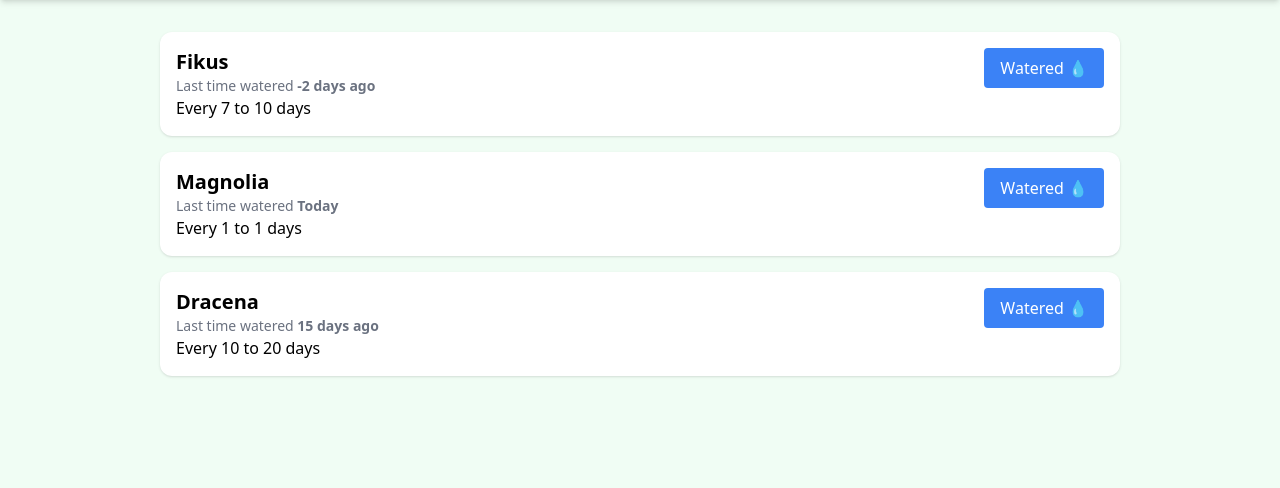
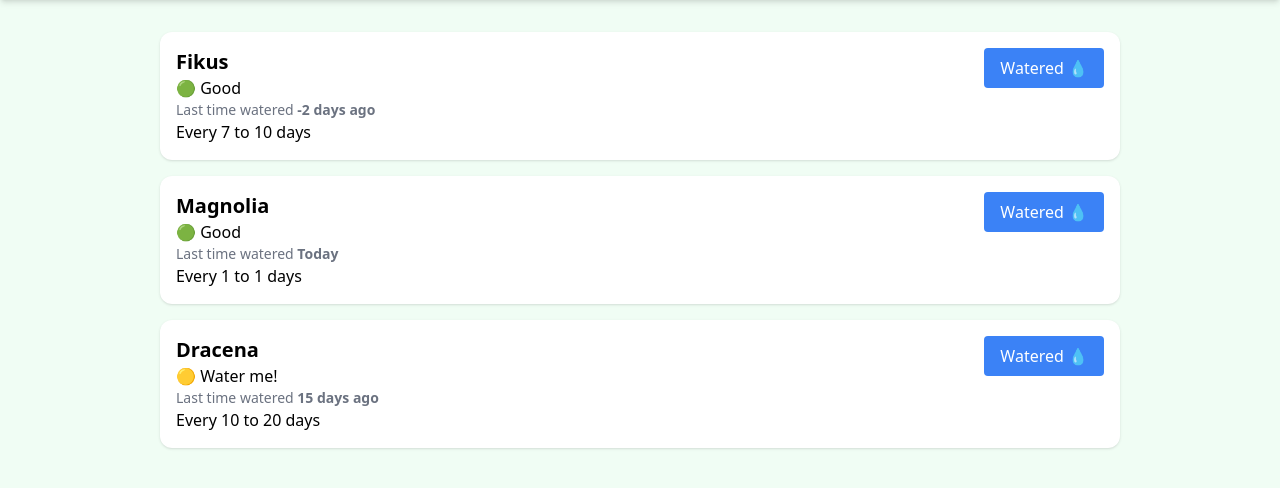
Before and after one commit to PLudrak/waterring, a FastAPI app: page / in a window 1280 px wide. Shown: the part 75-563 px from the top of the page. Run offline with FastAPI, Linux system fonts and the light colour scheme; some libraries are stand-ins or nearby versions.

Commit message:
added plants status display

```diff
--- a/app/routers/plants.py
+++ b/app/routers/plants.py
@@ -22,6 +22,7 @@ def home(request: Request, db: Session = Depends(get_db)):
         plant.status = watering_status(
             days_since, plant.watering_interval_max, plant.watering_interval_min
         )
+
     return templates.TemplateResponse(
         request, "index.html", {"request": request, "plants": plants}
     )
@@ -45,7 +46,6 @@ def create_plant_endpoint(
 def water_plant(plant_id: int, db: Session = Depends(get_db)):
 
     plant = db.query(Plant).get(plant_id)
-
     plant.last_watered_at = datetime.now(timezone.utc).replace(
         hour=0, minute=0, second=0, microsecond=0
     )
--- a/app/templates/index.html
+++ b/app/templates/index.html
@@ -12,6 +12,7 @@
             <h2 class="font-bold text-xl">
                 {{ plant.name }}
             </h2>
+            <h1 class="text-l"> {{plant.status}} </h1>
             <p class="text-sm text-gray-500">
                 Last time watered <b>{{ plant.watered_label}}</b>
             </p>
```
Also changed, not shown: plants.db.
